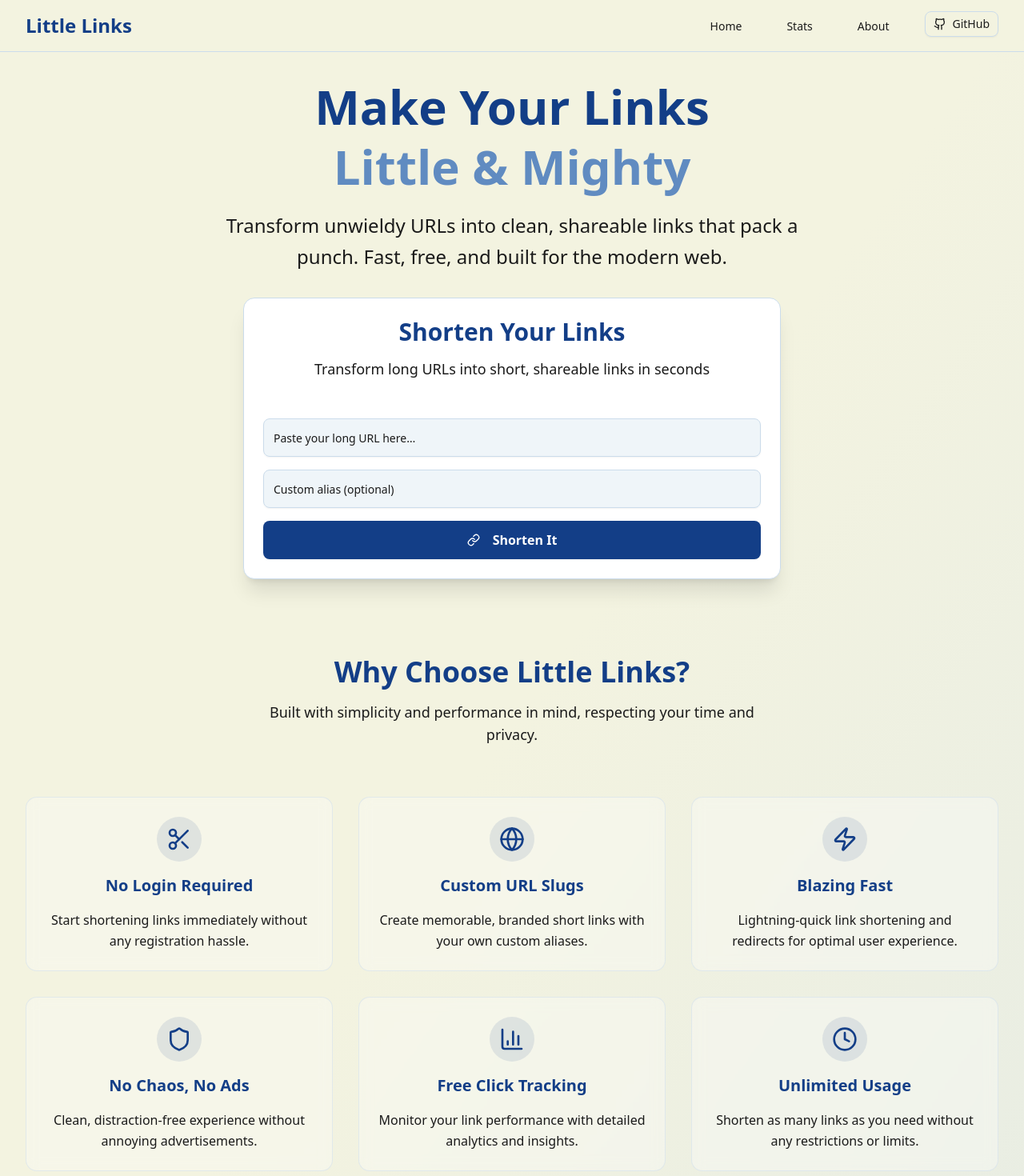
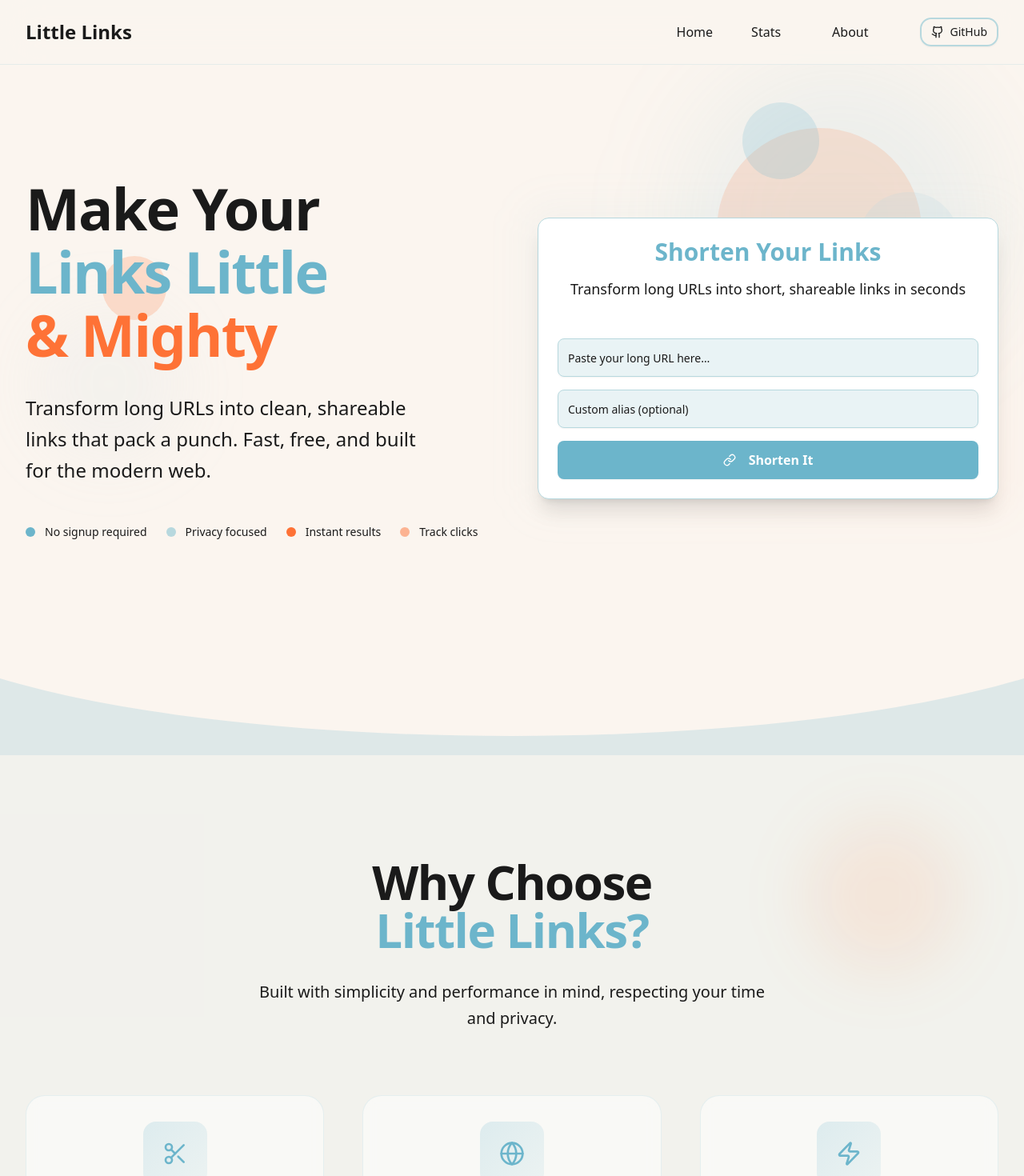
Before and after one commit to Dru-429/little-links, a Next.js app: page / in a window 1280 px wide. Shown: the top 1470 px of the page at 80% size. Built offline with nearby package versions, Linux system fonts and the light colour scheme.

Commit message:
Add/homepage

```diff
--- a/src/app/globals.css
+++ b/src/app/globals.css
@@ -46,89 +46,89 @@
 :root {
   --radius: 0.625rem;
 
-  --background: #F3F3E0;
+  --background: #fbf5ef;
   --foreground: #1A1A1A;
 
-  --card: #FFFFFF;
+  --card: #ffffff;
   --card-foreground: #1A1A1A;
 
-  --popover: #FFFFFF;
+  --popover: #ffffff;
   --popover-foreground: #1A1A1A;
 
-  --primary: #133E87;
-  --primary-foreground: #FFFFFF;
+  --primary: #6cb5cb;
+  --primary-foreground: #ffffff;
 
-  --secondary: #608BC1;
-  --secondary-foreground: #FFFFFF;
+  --secondary: #b7d8de;
+  --secondary-foreground: #1A1A1A;
 
-  --muted: #CBDCEB;
+  --muted: #b7d8de;
   --muted-foreground: #1A1A1A;
 
-  --accent: #608BC1;
-  --accent-foreground: #FFFFFF;
+  --accent: #fe7236;
+  --accent-foreground: #ffffff;
 
-  --destructive: #D9534F;
-  --border: #CBDCEB;
-  --input: #CBDCEB;
-  --ring: #133E87;
+  --destructive: #fe7236;
+  --border: #b7d8de;
+  --input: #b7d8de;
+  --ring: #6cb5cb;
 
-  --chart-1: #133E87;
-  --chart-2: #608BC1;
-  --chart-3: #CBDCEB;
-  --chart-4: #F3F3E0;
-  --chart-5: #FFFFFF;
+  --chart-1: #6cb5cb;
+  --chart-2: #b7d8de;
+  --chart-3: #fbf5ef;
+  --chart-4: #fe7236;
+  --chart-5: #ffffff;
 
-  --sidebar: #FFFFFF;
+  --sidebar: #ffffff;
   --sidebar-foreground: #1A1A1A;
-  --sidebar-primary: #133E87;
-  --sidebar-primary-foreground: #FFFFFF;
-  --sidebar-accent: #608BC1;
-  --sidebar-accent-foreground: #FFFFFF;
-  --sidebar-border: #CBDCEB;
-  --sidebar-ring: #133E87;
+  --sidebar-primary: #6cb5cb;
+  --sidebar-primary-foreground: #ffffff;
+  --sidebar-accent: #b7d8de;
+  --sidebar-accent-foreground: #1A1A1A;
+  --sidebar-border: #b7d8de;
+  --sidebar-ring: #6cb5cb;
 }
 
 .dark {
   --background: #1A1A1A;
-  --foreground: #FFFFFF;
+  --foreground: #ffffff;
 
-  --card: #133E87;
-  --card-foreground: #FFFFFF;
+  --card: #6cb5cb;
+  --card-foreground: #1A1A1A;
 
-  --popover: #133E87;
-  --popover-foreground: #FFFFFF;
+  --popover: #6cb5cb;
+  --popover-foreground: #1A1A1A;
 
-  --primary: #608BC1;
-  --primary-foreground: #FFFFFF;
+  --primary: #b7d8de;
+  --primary-foreground: #1A1A1A;
 
-  --secondary: #CBDCEB;
+  --secondary: #fbf5ef;
   --secondary-foreground: #1A1A1A;
 
-  --muted: #CBDCEB;
+  --muted: #b7d8de;
   --muted-foreground: #1A1A1A;
 
-  --accent: #608BC1;
-  --accent-foreground: #FFFFFF;
+  --accent: #6cb5cb;
+  --accent-foreground: #ffffff;
 
-  --destructive: #FF6B6B;
+  --destructive: #fe7236;
   --border: rgba(255, 255, 255, 0.1);
   --input: rgba(255, 255, 255, 0.15);
-  --ring: #608BC1;
+  --ring: #6cb5cb;
 
-  --chart-1: #133E87;
-  --chart-2: #608BC1;
-  --chart-3: #CBDCEB;
-  --chart-4: #F3F3E0;
-  --chart-5: #FFFFFF;
+  --chart-1: #6cb5cb;
+  --chart-2: #b7d8de;
+  --chart-3: #fbf5ef;
+  --chart-4: #fe7236;
+  --chart-5: #ffffff;
 
-  --sidebar: #133E87;
-  --sidebar-foreground: #FFFFFF;
-  --sidebar-primary: #608BC1;
-  --sidebar-primary-foreground: #FFFFFF;
-  --sidebar-accent: #CBDCEB;
+  --sidebar: #6cb5cb;
+  --sidebar-foreground: #1A1A1A;
+  --sidebar-primary: #b7d8de;
+  --sidebar-primary-foreground: #1A1A1A;
+  --sidebar-accent: #fbf5ef;
   --sidebar-accent-foreground: #1A1A1A;
   --sidebar-border: rgba(255, 255, 255, 0.1);
-  --sidebar-ring: #608BC1;
+  --sidebar-ring: #6cb5cb;
 }
 
 @layer base {
--- a/src/app/page.tsx
+++ b/src/app/page.tsx
@@ -5,100 +5,188 @@ import { Zap, Shield, BarChart3, Scissors, Globe, Clock } from "lucide-react"
 export default function HomePage() {
   const features = [
     {
-      icon: <Scissors className="w-8 h-8 text-primary" />,
+      icon: <Scissors className="w-8 h-8" />,
       title: "No Login Required",
       description: "Start shortening links immediately without any registration hassle.",
     },
     {
-      icon: <Globe className="w-8 h-8 text-primary" />,
+      icon: <Globe className="w-8 h-8" />,
       title: "Custom URL Slugs",
       description: "Create memorable, branded short links with your own custom aliases.",
     },
     {
-      icon: <Zap className="w-8 h-8 text-primary" />,
+      icon: <Zap className="w-8 h-8" />,
       title: "Blazing Fast",
       description: "Lightning-quick link shortening and redirects for optimal user experience.",
     },
     {
-      icon: <Shield className="w-8 h-8 text-primary" />,
+      icon: <Shield className="w-8 h-8" />,
       title: "No Chaos, No Ads",
       description: "Clean, distraction-free experience without annoying advertisements.",
     },
     {
-      icon: <BarChart3 className="w-8 h-8 text-primary" />,
+      icon: <BarChart3 className="w-8 h-8" />,
       title: "Free Click Tracking",
       description: "Monitor your link performance with detailed analytics and insights.",
     },
     {
-      icon: <Clock className="w-8 h-8 text-primary" />,
+      icon: <Clock className="w-8 h-8" />,
       title: "Unlimited Usage",
       description: "Shorten as many links as you need without any restrictions or limits.",
     },
   ]
 
   return (
-    <div className="min-h-screen bg-gradient-to-br from-background via-background to-muted/30">
+    <div className="min-h-screen bg-background overflow-hidden">
       <Navbar />
 
       {/* Hero Section */}
-      <main className="pt-24 pb-16">
-        <div className="max-w-7xl mx-auto px-4 sm:px-6 lg:px-8">
-          {/* Hero Content */}
-          <div className="flex flex-col items-center justify-center min-h-[60vh] text-center space-y-8">
-            <div className="space-y-4">
-              <h1 className="text-4xl md:text-6xl font-bold text-primary leading-tight">
-                Make Your Links
-                <span className="block text-secondary">Little & Mighty</span>
+      <main className="relative">
+
+        {/* Geometric Background Elements */}
+        <div className="absolute inset-0 overflow-hidden pointer-events-none">
+          {/* Large Circle */}
+          <div className="absolute top-20 right-10 w-96 h-96 bg-primary/10 rounded-full blur-3xl"></div>
+          {/* Medium Circle */}
+          <div className="absolute top-40 right-32 w-64 h-64 bg-accent/15 rounded-full"></div>
+          {/* Small Circles */}
+          <div className="absolute top-60 right-20 w-32 h-32 bg-secondary/20 rounded-full"></div>
+          <div className="absolute top-32 right-64 w-24 h-24 bg-primary/20 rounded-full"></div>
+
+          {/* Left side geometric shapes */}
+          <div className="absolute top-96 left-10 w-48 h-48 bg-secondary/10 rounded-full blur-2xl"></div>
+          <div className="absolute top-80 left-32 w-20 h-20 bg-accent/20 rounded-full"></div>
+        </div>
+
+        <div className="relative max-w-7xl mx-auto px-6 lg:px-8 pt-32 pb-20">
+          <div className="grid lg:grid-cols-2 gap-16 items-center min-h-[80vh]">
+            {/* Left Content */}
+            <div className="space-y-12">
+              <div className="space-y-8">
+                <h1 className="text-6xl lg:text-7xl font-bold text-foreground leading-[1.1] tracking-tight">
+                  Make Your
+                  <br />
+                  <span className="text-primary">Links Little</span>
+                  <br />
+                  <span className="text-accent">& Mighty</span>
                 </h1>
-              <p className="text-xl md:text-2xl text-muted-foreground max-w-3xl mx-auto leading-relaxed">
-                Transform unwieldy URLs into clean, shareable links that pack a punch. Fast, free, and built for the
+                <p className="text-xl lg:text-2xl text-muted-foreground leading-relaxed font-light max-w-lg">
+                  Transform long URLs into clean, shareable links that pack a punch. Fast, free, and built for the
                   modern web.
                 </p>
               </div>
 
-            {/* Form Component */}
-            <div className="w-full max-w-4xl">
+              <div className="flex flex-wrap gap-6 text-sm text-muted-foreground">
+                <div className="flex items-center gap-3">
+                  <div className="w-3 h-3 bg-primary rounded-full"></div>
+                  <span>No signup required</span>
+                </div>
+                <div className="flex items-center gap-3">
+                  <div className="w-3 h-3 bg-secondary rounded-full"></div>
+                  <span>Privacy focused</span>
+                </div>
+                <div className="flex items-center gap-3">
+                  <div className="w-3 h-3 bg-accent rounded-full"></div>
+                  <span>Instant results</span>
+                </div>
+                <div className="flex items-center gap-3">
+                  <div className="w-3 h-3 bg-accent/50 rounded-full"></div>
+                  <span>Track clicks</span>
+                </div>
+              </div>
+            </div>
+
+            {/* Right Content - Form */}
+            <div className="relative">
+              {/* Background decoration for form */}
+              <div className="absolute -inset-4 bg-gradient-to-br from-primary/5 via-secondary/5 to-accent/5 rounded-3xl blur-xl"></div>
+              <div className="relative">
                 <Form />
               </div>
             </div>
+          </div>
+        </div>
+
+        {/* Curved Section Transition */}
+        <div className="relative">
+          <svg className="w-full h-24 text-primary/20" viewBox="0 0 1200 120" preserveAspectRatio="none">
+            <path d="M0,0 C300,120 900,120 1200,0 L1200,120 L0,120 Z" fill="currentColor" />
+          </svg>
+        </div>
 
         {/* Features Section */}
-          <div className="mt-24">
-            <div className="text-center mb-16">
-              <h2 className="text-3xl md:text-4xl font-bold text-primary mb-4">Why Choose Little Links?</h2>
-              <p className="text-lg text-muted-foreground max-w-2xl mx-auto">
+        <div className="bg-primary/6 py-32 relative">
+          {/* Background Elements */}
+          <div className="absolute inset-0 overflow-hidden pointer-events-none">
+            <div className="absolute bottom-20 left-10 w-72 h-72 bg-secondary/10 rounded-full blur-3xl"></div>
+            <div className="absolute top-20 right-20 w-48 h-48 bg-accent/10 rounded-full blur-2xl"></div>
+          </div>
+
+          <div className="relative max-w-7xl mx-auto px-6 lg:px-8">
+            <div className="text-center mb-20">
+              <h2 className="text-5xl lg:text-6xl font-bold text-foreground mb-8 tracking-tight">
+                Why Choose
+                <br />
+                <span className="text-primary">Little Links?</span>
+              </h2>
+              <p className="text-xl text-muted-foreground max-w-2xl mx-auto font-light leading-relaxed">
                 Built with simplicity and performance in mind, respecting your time and privacy.
               </p>
             </div>
 
-            <div className="grid grid-cols-1 md:grid-cols-2 lg:grid-cols-3 gap-8">
+            <div className="grid grid-cols-1 md:grid-cols-2 lg:grid-cols-3 gap-12">
               {features.map((feature, index) => (
                 <div
                   key={index}
-                  className="group p-6 rounded-xl bg-card/30 backdrop-blur-sm border border-border/50 hover:bg-card/50 hover:shadow-lg transition-all duration-300 hover:-translate-y-1"
+                  className="group text-center space-y-6 p-8 rounded-3xl bg-card/50 backdrop-blur-sm border border-border/30 hover:bg-card/80 hover:shadow-2xl hover:-translate-y-2 transition-all duration-500"
                 >
-                  <div className="flex flex-col items-center text-center space-y-4">
-                    <div className="p-3 rounded-full bg-primary/10 group-hover:bg-primary/20 transition-colors">
+                  <div className="inline-flex items-center justify-center w-20 h-20 rounded-2xl bg-gradient-to-br from-primary/20 to-secondary/20 text-primary group-hover:from-primary/30 group-hover:to-secondary/30 transition-all duration-300">
                     {feature.icon}
                   </div>
-                    <h3 className="text-xl font-semibold text-primary">{feature.title}</h3>
-                    <p className="text-muted-foreground leading-relaxed">{feature.description}</p>
+                  <div className="space-y-4">
+                    <h3 className="text-xl font-bold text-foreground">{feature.title}</h3>
+                    <p className="text-muted-foreground leading-relaxed font-light">{feature.description}</p>
                   </div>
                 </div>
               ))}
             </div>
           </div>
+        </div>
 
-          {/* CTA Section */}
-          <div className="mt-24 text-center">
-            <div className="max-w-3xl mx-auto p-8 rounded-2xl bg-gradient-to-r from-primary/5 via-secondary/5 to-muted/20 border border-border">
-              <h3 className="text-2xl md:text-3xl font-bold text-primary mb-4">Ready to Get Started?</h3>
-              <p className="text-lg text-muted-foreground mb-6">
+        {/* Bottom CTA Section */}
+        <div className="relative py-32">
+          {/* Background decoration */}
+          <div className="absolute inset-0 overflow-hidden pointer-events-none">
+            <div className="absolute top-1/2 left-1/2 transform -translate-x-1/2 -translate-y-1/2 w-96 h-96 bg-gradient-to-r from-primary/10 via-accent/10 to-secondary/10 rounded-full blur-3xl"></div>
+          </div>
+
+          <div className="relative max-w-4xl mx-auto px-6 lg:px-8 text-center">
+            <div className="space-y-12">
+              <div className="space-y-6">
+                <h3 className="text-4xl lg:text-5xl font-bold text-foreground tracking-tight">
+                  Ready to Get
+                  <br />
+                  <span className="text-accent">Started?</span>
+                </h3>
+                <p className="text-xl text-muted-foreground font-light max-w-2xl mx-auto leading-relaxed">
                   Join thousands of users who trust Little Links for their URL shortening needs.
                 </p>
-              <div className="flex flex-col sm:flex-row gap-4 justify-center items-center">
-                <div className="text-sm text-muted-foreground">
-                  ✨ No signup required • 🚀 Instant results • 🔒 Privacy focused
+              </div>
+
+              <div className="inline-flex items-center justify-center p-8 rounded-3xl bg-gradient-to-r from-primary/10 via-secondary/10 to-accent/10 border border-border/30">
+                <div className="flex flex-wrap justify-center items-center gap-8 text-base text-muted-foreground font-light">
+                  <div className="flex items-center gap-3">
+                    <div className="w-4 h-4 bg-primary rounded-full"></div>
+                    <span>No signup required</span>
+                  </div>
+                  <div className="flex items-center gap-3">
+                    <div className="w-4 h-4 bg-accent rounded-full"></div>
+                    <span>Instant results</span>
+                  </div>
+                  <div className="flex items-center gap-3">
+                    <div className="w-4 h-4 bg-secondary rounded-full"></div>
+                    <span>Privacy focused</span>
+                  </div>
                 </div>
               </div>
             </div>
--- a/src/components/Navbar.tsx
+++ b/src/components/Navbar.tsx
@@ -6,38 +6,44 @@ import { Button } from "@/components/ui/button"
 
 export default function Navbar() {
   return (
-    <nav className="fixed top-0 left-0 right-0 z-50 bg-background/80 backdrop-blur-md border-b border-border">
-      <div className="max-w-7xl mx-auto px-4 sm:px-6 lg:px-8">
-        <div className="flex justify-between items-center h-16">
+    <nav className="fixed top-0 left-0 right-0 z-50 bg-background/80 backdrop-blur-xl border-b border-border/30">
+      <div className="max-w-7xl mx-auto px-6 lg:px-8">
+        <div className="flex justify-between items-center h-20">
           {/* Logo/Brand */}
           <div className="flex-shrink-0">
-            <Link href="/" className="text-2xl font-bold text-primary hover:text-primary/80 transition-colors">
+            <Link
+              href="/"
+              className="text-2xl font-bold text-foreground transition-all duration-300"
+            >
               Little Links
             </Link>
           </div>
 
           {/* Navigation Links */}
           <div className="hidden md:block">
-            <div className="ml-10 flex items-baseline space-x-8">
-              <Link
-                href="/"
-                className="text-foreground hover:text-primary px-3 py-2 rounded-md text-sm font-medium transition-colors"
-              >
+            <div className="flex items-center space-x-8">
+              <Link href="/" className="text-foreground hover:text-primary font-medium transition-colors relative group">
                 Home
+                <span className="absolute -bottom-1 left-0 w-0 h-0.5 bg-primary transition-all duration-300 group-hover:w-full"></span>
               </Link>
               <Link
                 href="/stats"
-                className="text-muted-foreground hover:text-primary px-3 py-2 rounded-md text-sm font-medium transition-colors"
+                className="text-muted-foreground hover:text-primary px-4 py-2 text-base font-medium transition-colors duration-300"
               >
                 Stats
               </Link>
               <Link
-                href="#about"
-                className="text-muted-foreground hover:text-primary px-3 py-2 rounded-md text-sm font-medium transition-colors"
+                href="/about"
+                className="text-muted-foreground hover:text-primary px-4 py-2 text-base font-medium transition-colors duration-300"
               >
                 About
               </Link>
-              <Button variant="outline" size="sm" asChild>
+              <Button
+                variant="outline"
+                size="default"
+                asChild
+                className="ml-4 bg-transparent border-2 rounded-xl hover:bg-primary/10 transition-all duration-300"
+              >
                 <Link
                   href="https://github.com"
                   target="_blank"
@@ -53,7 +59,7 @@ export default function Navbar() {
 
           {/* Mobile menu button */}
           <div className="md:hidden">
-            <Button variant="outline" size="sm" asChild>
+            <Button variant="outline" size="default" asChild className="border-2 rounded-xl bg-transparent">
               <Link href="https://github.com" target="_blank" rel="noopener noreferrer">
                 <Github className="h-4 w-4" />
               </Link>
```
Lines whose indentation alone changed are shown as unchanged.
